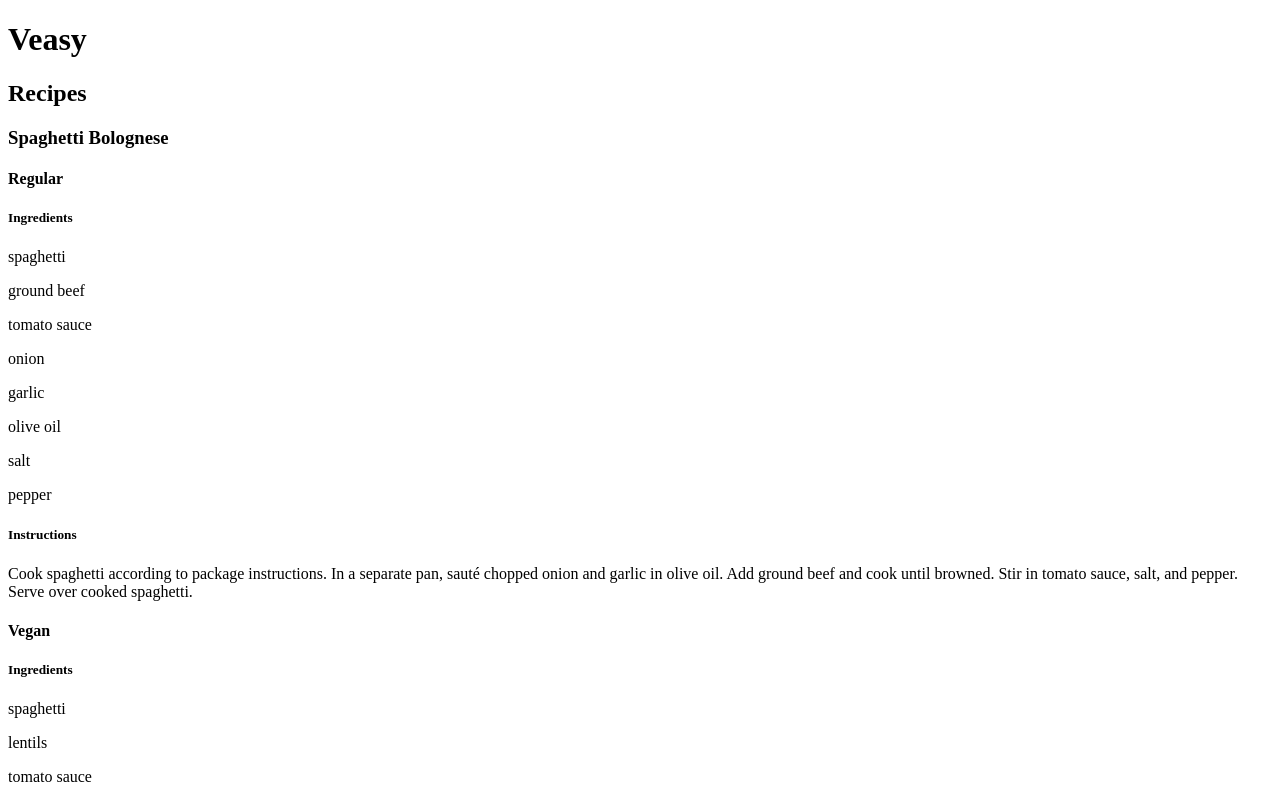
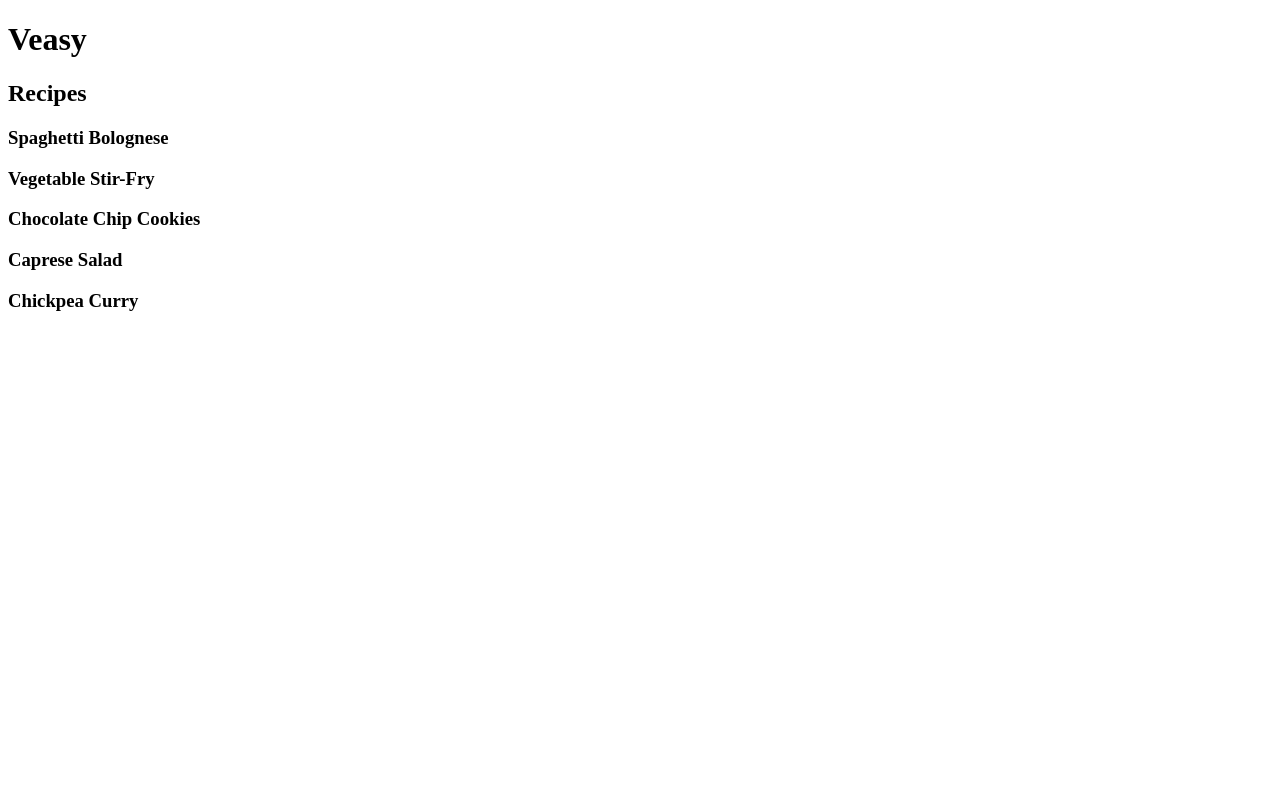
Before and after one commit to jboyce313/veasy, a React (Vite) app in the folder react-app/: page / in a window 1280 px wide. Shown: the top 800 px of the page. Built offline with nearby package versions, Linux system fonts and the light colour scheme.

Commit message:
added router and recipe component

```diff
--- a/react-app/package.json
+++ b/react-app/package.json
@@ -11,7 +11,8 @@
   },
   "dependencies": {
     "react": "^18.2.0",
-    "react-dom": "^18.2.0"
+    "react-dom": "^18.2.0",
+    "react-router-dom": "^6.22.2"
   },
   "devDependencies": {
     "@types/react": "^18.2.56",
--- a/react-app/src/App.jsx
+++ b/react-app/src/App.jsx
@@ -1,13 +1,15 @@
 import { useState } from "react";
 import { Header } from "./components/Header";
 import { RecipesList } from "./components/RecipesList";
-
+import { BrowserRouter, Routes, Route } from "react-router-dom";
 function App() {
   return (
-    <>
+    <BrowserRouter>
       <Header />
-      <RecipesList />
-    </>
+      <Routes>
+        <Route path="/" element={<RecipesList />}></Route>
+      </Routes>
+    </BrowserRouter>
   );
 }
 
--- a/react-app/src/components/Recipe.jsx
+++ b/react-app/src/components/Recipe.jsx
@@ -0,0 +1,21 @@
+export function Recipe({ recipe }) {
+  return (
+    <div className="recipe">
+      <h3>{recipe.name}</h3>
+      <h4>Regular</h4>
+      <h5>Ingredients</h5>
+      {recipe.regular.ingredients.map((ingredient) => (
+        <p key={ingredient}>{ingredient}</p>
+      ))}
+      <h5>Instructions</h5>
+      {recipe.regular.instructions}
+      <h4>Vegan</h4>
+      <h5>Ingredients</h5>
+      {recipe.vegan.ingredients.map((ingredient) => (
+        <p key={ingredient}>{ingredient}</p>
+      ))}
+      <h5>Instructions</h5>
+      {recipe.vegan.instructions}
+    </div>
+  );
+}
--- a/react-app/src/components/RecipesList.jsx
+++ b/react-app/src/components/RecipesList.jsx
@@ -1,28 +1,12 @@
 import recipes from "../recipes";
+import { Recipe } from "./Recipe";
 
 export function RecipesList() {
-  console.log(recipes);
   return (
     <div>
       <h2>Recipes</h2>
       {recipes.map((recipe) => (
-        <div key={recipe.id} className="recipe">
-          <h3>{recipe.name}</h3>
-          <h4>Regular</h4>
-          <h5>Ingredients</h5>
-          {recipe.regular.ingredients.map((ingredient) => (
-            <p key={ingredient}>{ingredient}</p>
-          ))}
-          <h5>Instructions</h5>
-          {recipe.regular.instructions}
-          <h4>Vegan</h4>
-          <h5>Ingredients</h5>
-          {recipe.vegan.ingredients.map((ingredient) => (
-            <p key={ingredient}>{ingredient}</p>
-          ))}
-          <h5>Instructions</h5>
-          {recipe.vegan.instructions}
-        </div>
+        <h3 key={recipe.id}>{recipe.name}</h3>
       ))}
     </div>
   );
```
Also changed, not shown: 1 other file (tests, documents, lock files or other folders).
